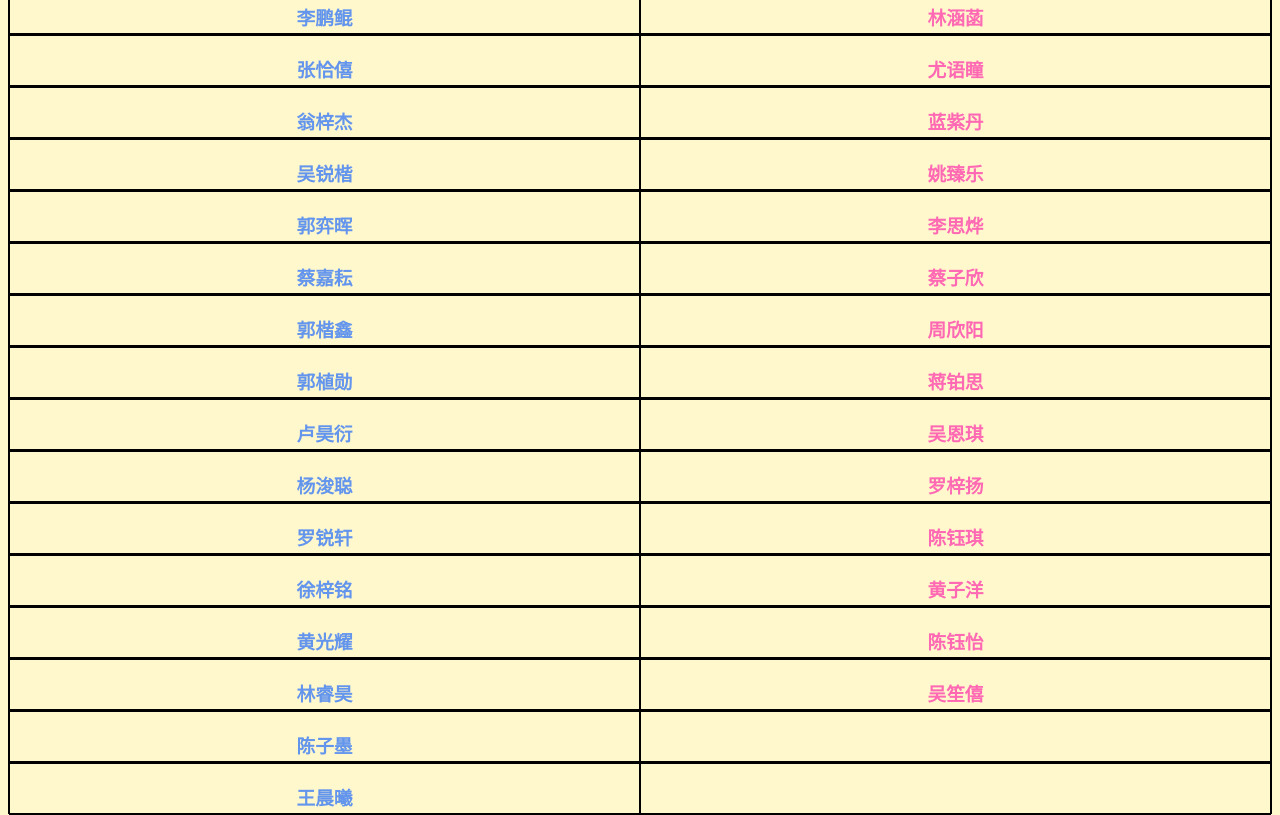
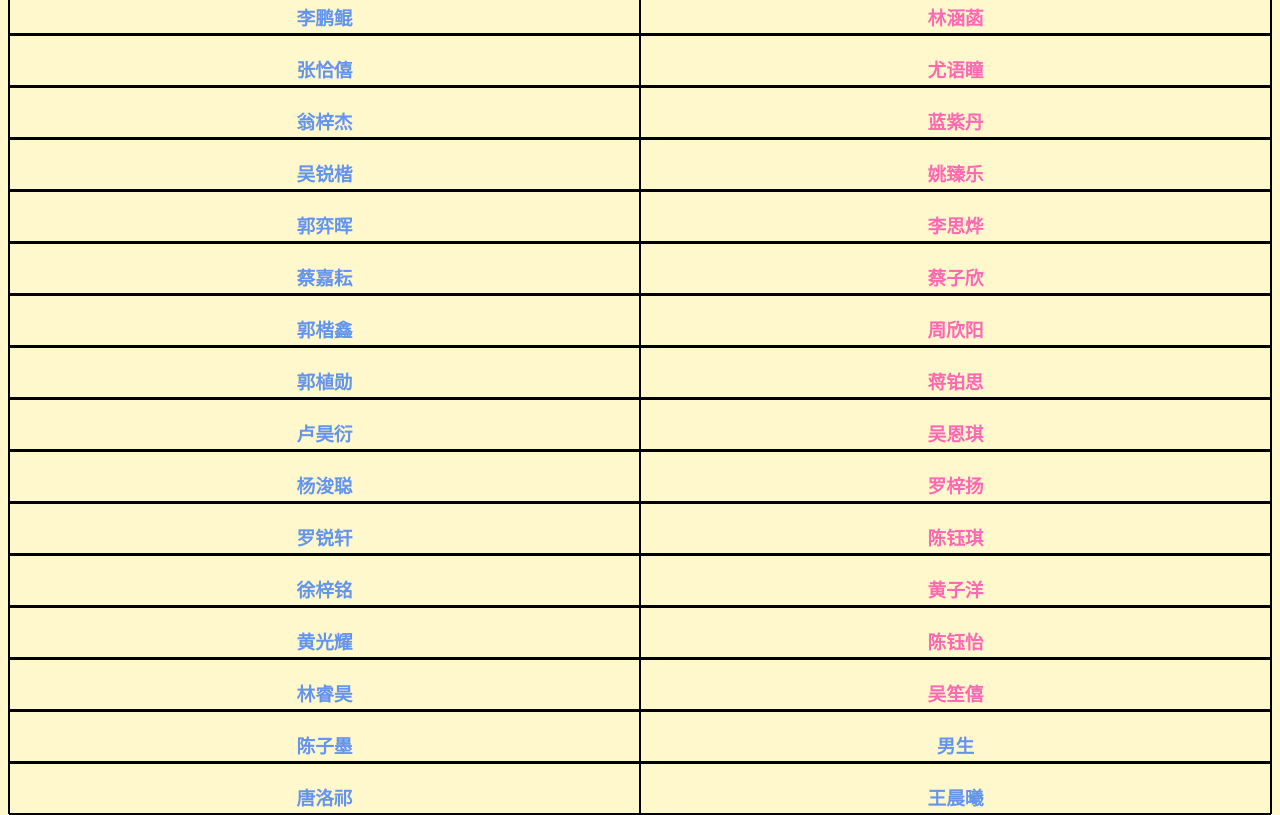
Before and after one commit to DX2016612/register, a plain HTML site: page index.html in a window 1280 px wide. Shown: the part 796-1611 px from the top of the page. Drawn offline with Linux system fonts and the light colour scheme.

Commit message:
Update index.html

```diff
--- a/index.html
+++ b/index.html
@@ -202,12 +202,14 @@
     <div style="height: 50px;" class="flex mibai er">
         <div style="height: 50px;" class="flex1 er">
             <h3 style="color:cornflowerblue;">陈子墨</h3></div>
-        <div style="height: 50px;" class="flex1 er"></div>
+        <div style="height: 50px;" class="flex1 er">
+        <h3 style="color:cornflowerblue;">男生</h3></div>
     </div>
     <div style="height: 50px;" class="flex mibai er">
         <div style="height: 50px;" class="flex1 er">
+            <h3 style="color:cornflowerblue;">唐洛祁</h3></div>
+        <div style="height: 50px;" class="flex1 er">
             <h3 style="color:cornflowerblue;">王晨曦</h3></div>
-        <div style="height: 50px;" class="flex1 er"></div>
     </div>
    </div>
 </body>
```
